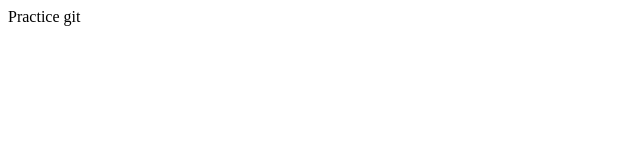
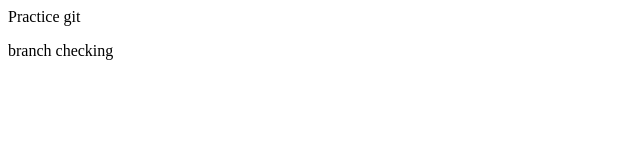
Before and after one commit to aungshu1999/newdemo, a plain HTML site: page index.html in a window 1280 px wide. Shown: the full height of the page, 0-640 px from the left. Drawn offline with Linux system fonts and the light colour scheme.

Commit message:
add new features

```diff
--- a/index.html
+++ b/index.html
@@ -1 +1,2 @@
 <p>Practice git</p>
+<p>branch checking</p>
```
